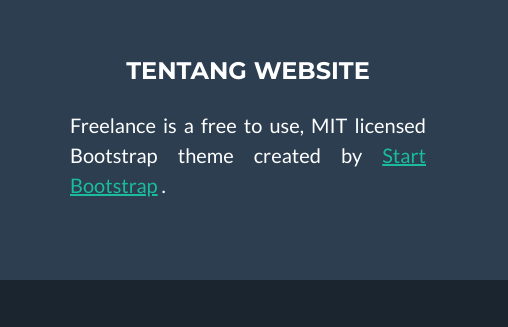
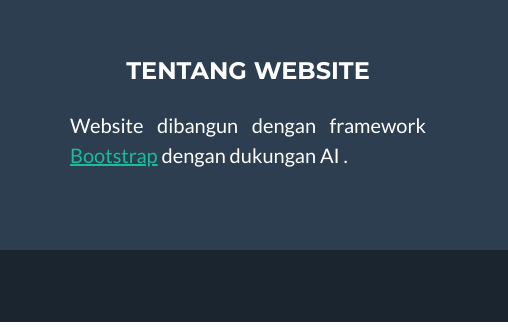
Before and after one commit to nurfisyahlan/tasyaseprai, a plain HTML site: page index.html in a window 1280 px wide. Shown: the part 3210-3537 px from the top of the page, 772-1280 px from the left. Drawn offline with nearby package versions, Linux system fonts and the light colour scheme.

Commit message:
mengisi caption tentang website di footer

```diff
--- a/index.html
+++ b/index.html
@@ -245,8 +245,7 @@
                     <div class="col-lg-4">
                         <h4 class="text-uppercase mb-4">Tentang Website</h4>
                         <p class="lead mb-0">
-                            Freelance is a free to use, MIT licensed Bootstrap theme created by
-                            <a href="http://startbootstrap.com">Start Bootstrap</a>
+                            Website dibangun dengan framework <a href="http://startbootstrap.com">Bootstrap</a> dengan dukungan AI
                             .
                         </p>
                     </div>
```
